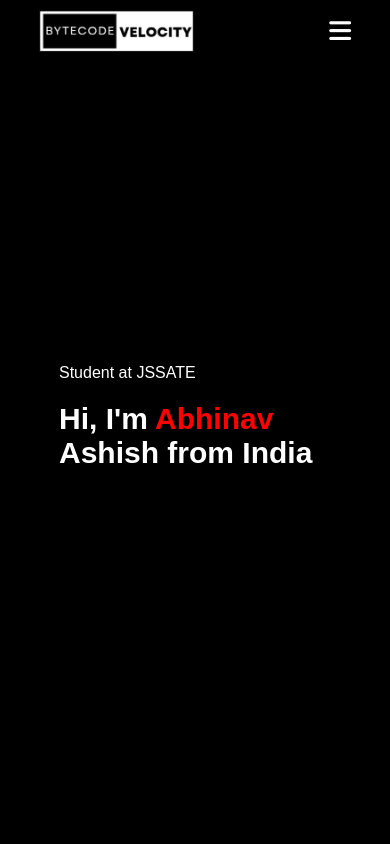
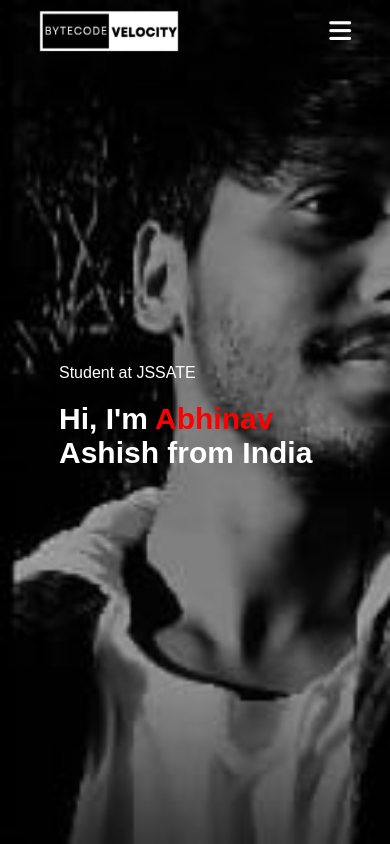
Before and after one commit to abhinavashish15/My_Portfolio, a plain HTML site: page html/index.html in a window 390 px wide. Shown: the top 844 px of the page. Drawn offline with Linux system fonts and the light colour scheme.

Commit message:
Debugged

```diff
--- a/html/index.html
+++ b/html/index.html
@@ -190,7 +190,7 @@
         sidemeu.style.right="0";
     }
     function closemenu(){
-        sidemeu.style.right="200px"
+        sidemeu.style.right="-200px"
     }
 </script>
 <script>
--- a/html/style.css
+++ b/html/style.css
@@ -19,7 +19,7 @@ body{
     background-position: left;
 }
 .logo{
-    width: 140px%;
+    width: 140px;
     height: 5vh;
 
 }
@@ -325,7 +325,7 @@ nav .fa-solid{
 }
 @media only screen and (max-width: 600px){
     #header{
-        background-image: url(images/phone-background.png);
+        background-image: url(images/phone-background-small.png);
     }
     .header-text{
         margin-top: 100%;
```
Also changed, not shown: html/images/phone-background-small.png (added).
